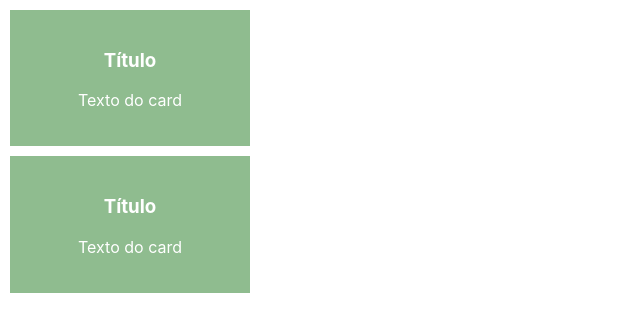
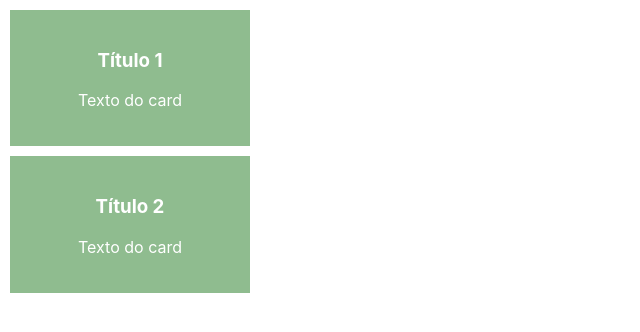
Before and after one commit to Arthursant7s830/react, a React (Create React App) app in the folder 02-create-react-app/primeiro-app/: page / in a window 1280 px wide. Shown: the top 332 px of the page, without its empty margins (0-640 px from the left). Built offline with nearby package versions, Linux system fonts and the light colour scheme.

Commit message:
Props
Passando propriedades para os componentes

```diff
--- a/02-create-react-app/primeiro-app/src/App.js
+++ b/02-create-react-app/primeiro-app/src/App.js
@@ -5,8 +5,8 @@ import Card from './components/card/card'
 function App() {
   return (
     <>
-      <Card></Card>
-      <Card></Card>
+      <Card title='Título 1' ></Card>
+      <Card title='Título 2' ></Card>
     </>
   );
 }
--- a/02-create-react-app/primeiro-app/src/components/card/card.js
+++ b/02-create-react-app/primeiro-app/src/components/card/card.js
@@ -1,14 +1,23 @@
 import React from "react";
 import './card.css'
 
-class Card extends React.Component {
-    render() {
-        return (
-            <div className="card">
-                <h3>Título</h3>
-                <p>Texto do card</p>
-            </div>
-        )
-    }
+const Card = ({title}) => {
+    return (
+        <div className="card">
+            <h3>{title}</h3>
+            <p>Texto do card</p>
+        </div>
+    )
 }
+
+// class Card extends React.Component {
+//     render() {
+//         return (
+//             <div className="card">
+//                 <h3>{this.props.title}</h3>
+//                 <p>Texto do card</p>
+//             </div>
+//         )
+//     }
+// }
 export default Card;
```
